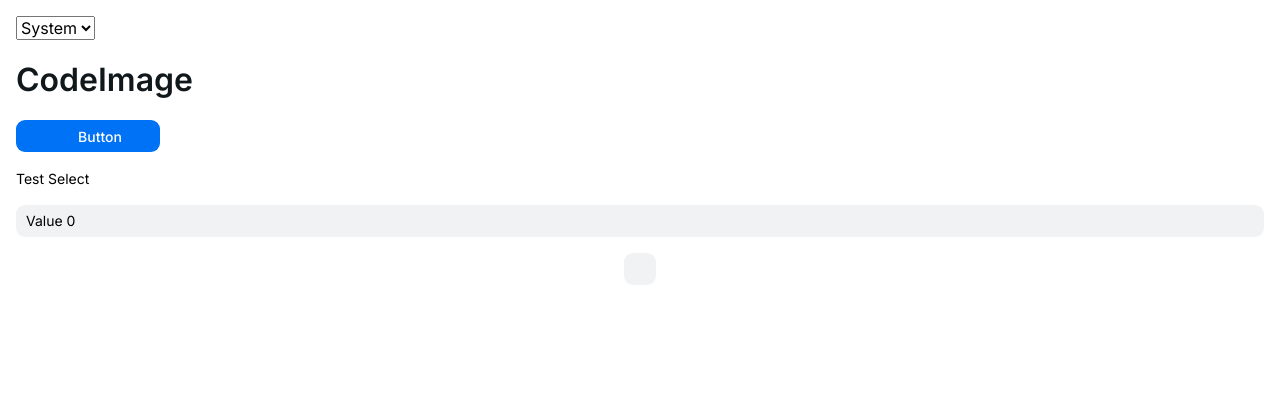
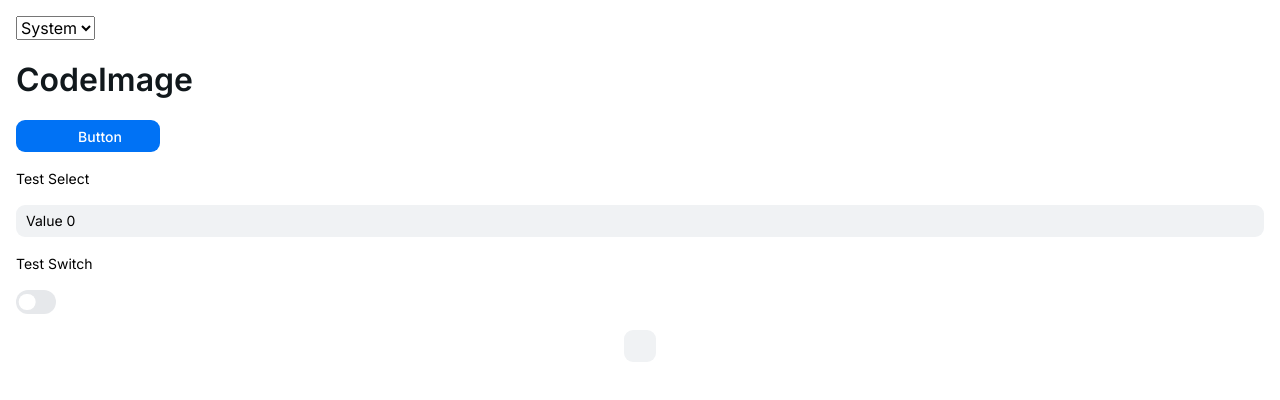
Before and after one commit to ZAHON/codeimage, a Next.js app: page / in a window 1280 px wide. Shown: the top 400 px of the page. Built offline with nearby package versions, Linux system fonts and the light colour scheme; some icons are missing.

Commit message:
Added Switch component

```diff
--- /dev/null
+++ b/components/UI/Switch/Switch.styled.ts
@@ -0,0 +1,62 @@
+import styled from 'styled-components';
+import { Root, Thumb } from '@radix-ui/react-switch';
+
+export const SwitchRoot = styled(Root)`
+  --switch-height: 1.5rem;
+  --switch-width: 2.5rem;
+
+  position: relative;
+  height: var(--switch-height);
+  width: var(--switch-width);
+  border-radius: 9999px;
+  border: none;
+  background-color: var(--color-gray-200);
+  cursor: pointer;
+  transition: background-color 0.25s ease;
+
+  &[data-state='checked']:hover {
+    background-color: var(--color-blue-700);
+  }
+
+  &[data-state='unchecked']:active > span {
+    transform: translateX(calc(var(--switch-width) / 7.5));
+    width: calc(var(--switch-height) * 0.7 + (var(--switch-width) / 10));
+  }
+
+  &[data-state='checked']:active > span {
+    transform: translateX(
+      calc(
+        var(--switch-width) - var(--switch-width) / 7.5 - var(--switch-width) / 10 -
+          var(--switch-height) * 0.7
+      )
+    );
+    width: calc(var(--switch-height) * 0.7 + (var(--switch-width) / 10));
+  }
+
+  &:focus-visible {
+    outline-offset: 2px;
+    outline: 2px solid var(--color-primary);
+  }
+
+  &[data-state='checked'] {
+    background-color: var(--color-primary);
+  }
+`;
+
+export const SwitchThumb = styled(Thumb)`
+  position: absolute;
+  left: 0;
+  top: calc(50% - var(--switch-height) * 0.35);
+  transform: translateX(calc(var(--switch-width) / 15));
+  height: calc(var(--switch-height) * 0.7);
+  width: calc(var(--switch-height) * 0.7);
+  background-color: var(--color-background);
+  border-radius: 9999px;
+  transition: transform 0.25s ease, width 0.2s ease;
+
+  &[data-state='checked'] {
+    transform: translateX(
+      calc(var(--switch-width) - var(--switch-width) / 15 - var(--switch-height) * 0.7)
+    );
+  }
+`;
--- /dev/null
+++ b/components/UI/Switch/Switch.tsx
@@ -0,0 +1,8 @@
+import type { SwitchProps } from './Switch.types';
+import { SwitchRoot, SwitchThumb } from './Switch.styled';
+
+export const Switch = ({ id, checked, disabled = false, onChange }: SwitchProps) => (
+  <SwitchRoot id={id} checked={checked} disabled={disabled} onCheckedChange={onChange}>
+    <SwitchThumb />
+  </SwitchRoot>
+);
--- /dev/null
+++ b/components/UI/Switch/Switch.types.ts
@@ -0,0 +1,6 @@
+export type SwitchProps = {
+  id: string;
+  checked: boolean;
+  disabled?: boolean;
+  onChange: (checked: boolean) => void;
+};
--- a/components/UI/index.ts
+++ b/components/UI/index.ts
@@ -1,8 +1,9 @@
 export { ActionIcon } from './ActionIcon/ActionIcon';
 export { Button } from './Button/Button';
+export { Label } from './Label/Label';
 export { Select } from './Select/Select';
 export { SelectItem } from './Select/SelectItem/SelectItem';
 export { SelectGroup } from './Select/SelectGroup/SelectGroup';
 export { SelectSeparator } from './Select/SelectSeparator/SelectSeparator';
+export { Switch } from './Switch/Switch';
 export { Tooltip } from './Tooltip/Tooltip';
-export { Label } from './Label/Label';
--- a/package.json
+++ b/package.json
@@ -11,6 +11,7 @@
   "dependencies": {
     "@radix-ui/react-label": "^1.0.0",
     "@radix-ui/react-select": "^1.0.0",
+    "@radix-ui/react-switch": "^1.0.0",
     "@radix-ui/react-tooltip": "^1.0.0",
     "next": "12.3.0",
     "next-themes": "^0.2.1",
--- a/pages/index.tsx
+++ b/pages/index.tsx
@@ -14,10 +14,12 @@ import {
   SelectGroup,
   SelectSeparator,
   Label,
+  Switch,
 } from '@/components/UI/.';
 
 const Home: NextPage = () => {
   const [selectValue, setSelectValue] = useState('0');
+  const [switchValue, setSwitchValue] = useState(false);
 
   return (
     <>
@@ -82,6 +84,8 @@ const Home: NextPage = () => {
           <SelectItem value="29">Value 29</SelectItem>
           <SelectItem value="30">Value 30</SelectItem>
         </Select>
+        <Label htmlFor="test-switch">Test Switch</Label>
+        <Switch id="test-switch" checked={switchValue} onChange={setSwitchValue} />
       </div>
       <div style={{ display: 'flex', justifyContent: 'center' }}>
         <Tooltip content="Lorem ipsum dolor sit amet" side="bottom" align="center">
```
Also changed, not shown: 1 other file (tests, documents, lock files or other folders).
